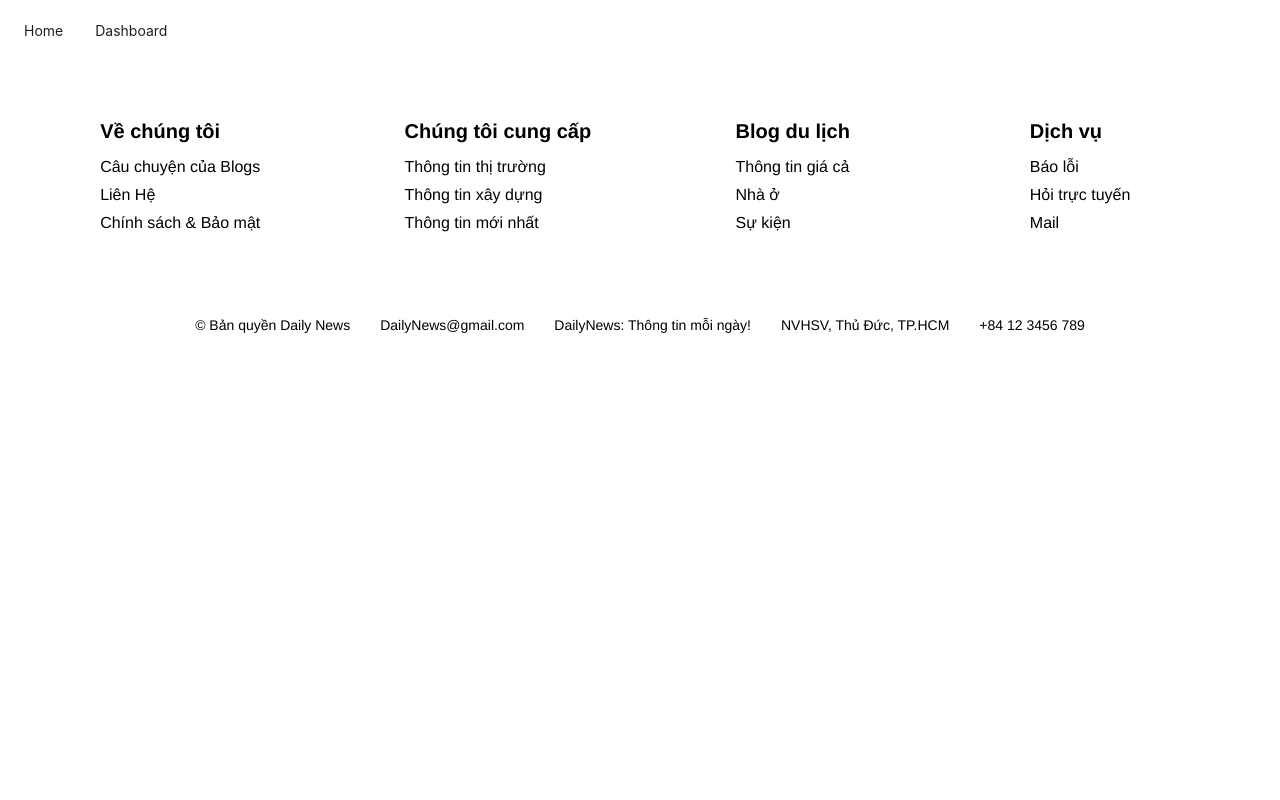
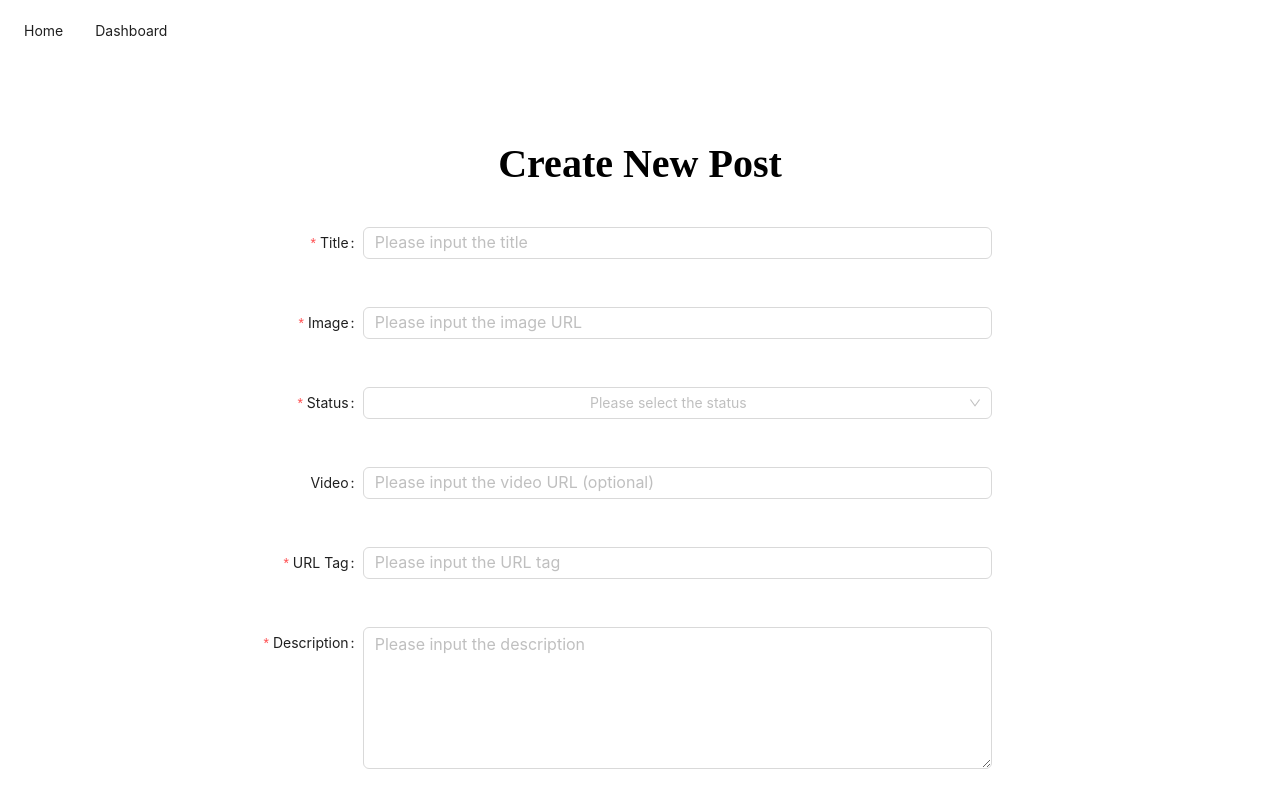
Before and after one commit to vuvuvo0303/managementpost, a React (Vite) app: page /addpost in a window 1280 px wide. Shown: the top 800 px of the page. Built offline with nearby package versions, Linux system fonts and the light colour scheme.

Commit message:
add route for addpost

```diff
--- a/src/app/App.tsx
+++ b/src/app/App.tsx
@@ -4,6 +4,7 @@ import Home from '../components/HomePage/Home';
 import Navbar from '../components/HomePage/Navbar/Navbar';
 import Footer from '../components/HomePage/Footer/Footer';
 import Dashboard from '../components/HomePage/Dashboard';
+import AddPost from '../components/AddPostPage/AddPost';
 
 const App: React.FC = () => {
   return (
@@ -12,6 +13,7 @@ const App: React.FC = () => {
       <Routes>
         <Route path="/" element={<Home />} />
         <Route path="/dashboard" element={<Dashboard />} />
+        <Route path="/addpost" element={<AddPost />} />
       </Routes>
       <Footer />
     </Router>
--- a/src/components/AddPostPage/addpost.css
+++ b/src/components/AddPostPage/addpost.css
@@ -3,7 +3,7 @@
     display: flex;
     justify-content: center;
     align-items: center;
-    min-height: 70rem;
+    min-height: 50rem;
 }
 
 .form-container {
```
